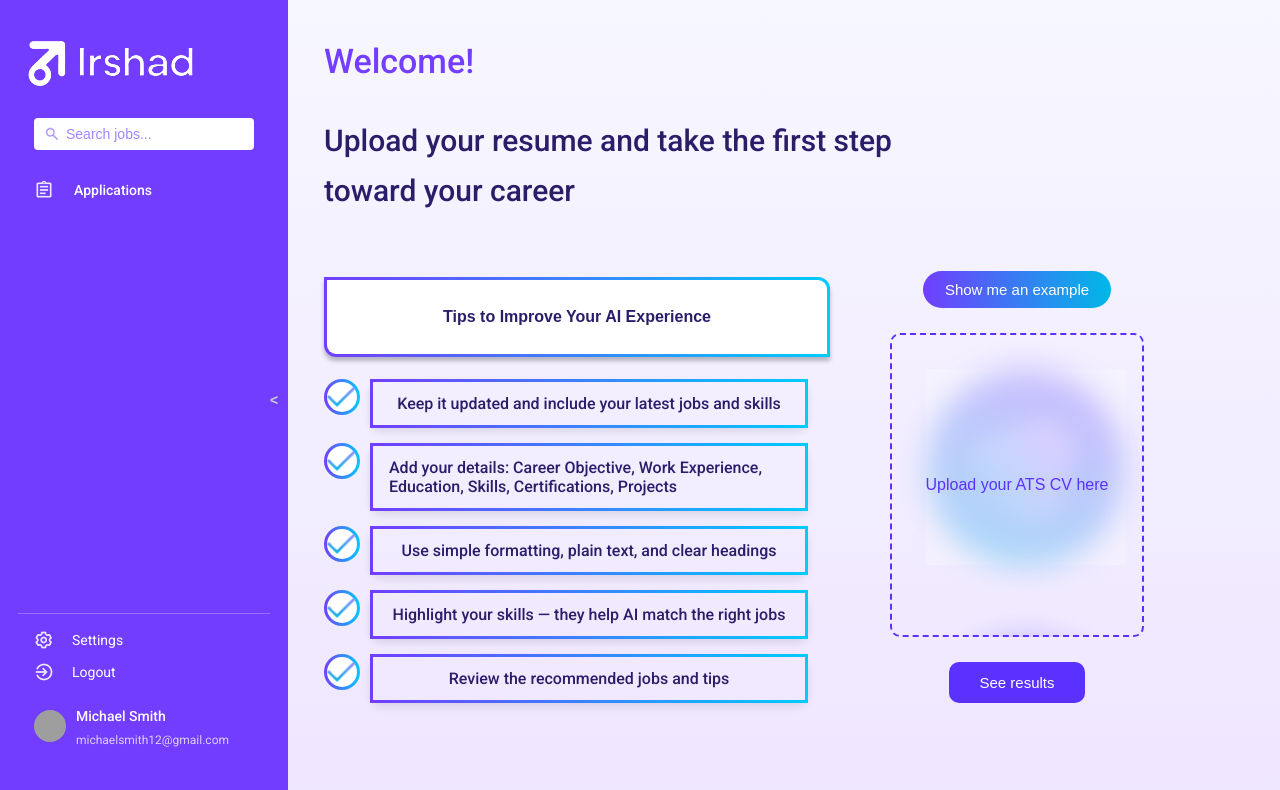
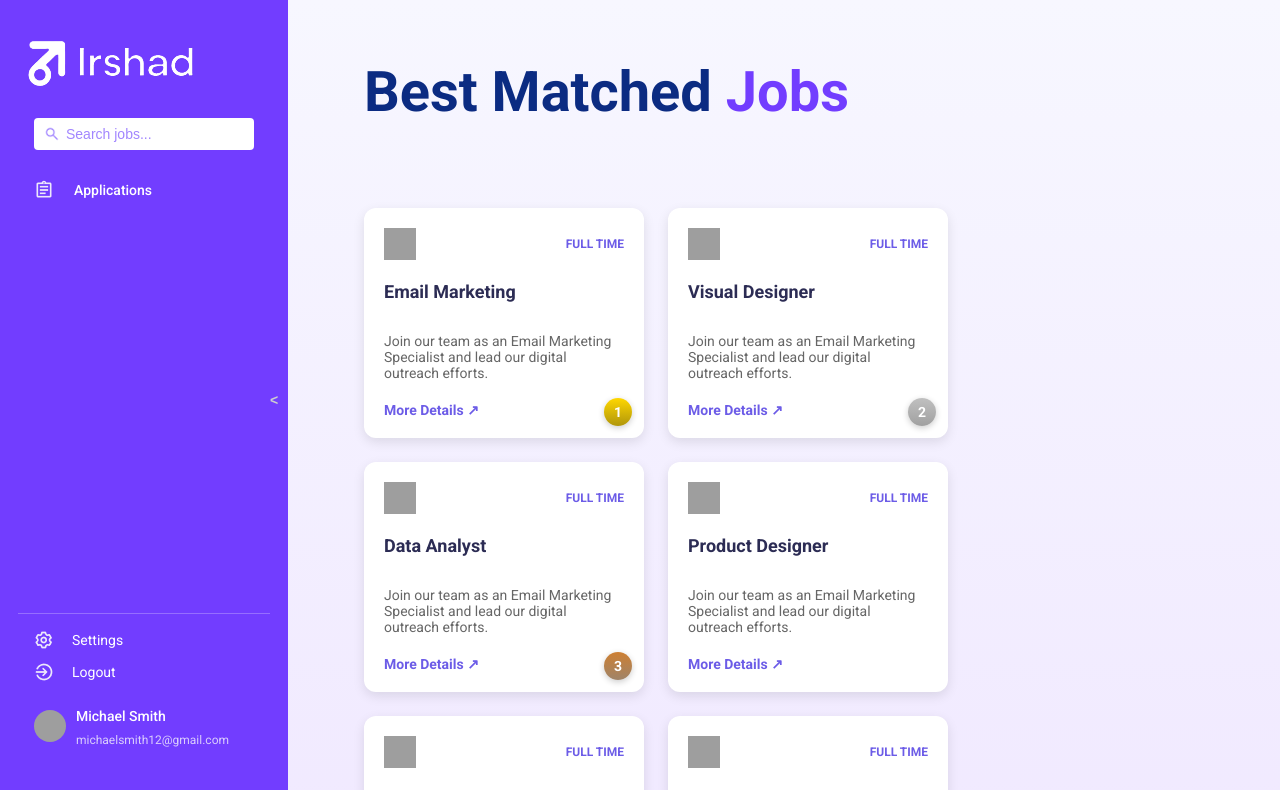
Before and after one commit to MoullaWissam/irshad-project, a React (Create React App) app: page / in a window 1280 px wide. Shown: the top 790 px of the page. Built offline with nearby package versions, Linux system fonts and the light colour scheme; grey boxes are pictures that could not be loaded.

Commit message:
Matches Page for Job Seeker was built

```diff
--- a/src/App.js
+++ b/src/App.js
@@ -3,6 +3,7 @@ import Sidebar from "./Components/SideBar/Sidebar.js";
 import Addjob from "./Company/Company 1/AddJobPage.js";
 import ApplicantsGrid from "./Company/Company 2/ApplicantsGrid.js";
 import UploadResume from "./Job seeker/Main/UploadResume.js";
+import Home from "./Job seeker/Job seeker 2/Home.js";
 
 function App() {
   return (
@@ -16,7 +17,7 @@ function App() {
         }}
       >
         {/* هنا تضع باقي المحتوى (العنوان + بطاقات) */}
-        <UploadResume />
+        <Home />
       </main>
     </div>
   );
--- /dev/null
+++ b/src/Job seeker/Job seeker 2/Home.css
@@ -0,0 +1,26 @@
+/* تنسيق الحاوية الرئيسية للصفحة */
+.home-container {
+  padding: 40px;
+}
+
+/* تنسيق عنوان الصفحة */
+.home-container h2 {
+  font-weight: 600;
+  font-style: normal;
+  font-size: 56px;
+  line-height: 32px;
+  margin: 0 0 100px 0;
+  color: #0b2b82;
+}
+
+/* تلوين كلمة "Jobs" داخل العنوان */
+.home-container h2 span {
+  color: #723dff;
+}
+
+/* شبكة عرض البطاقات */
+.job-grid {
+  display: flex;
+  flex-wrap: wrap;
+  gap: 24px;
+}
--- /dev/null
+++ b/src/Job seeker/Job seeker 2/Home.js
@@ -0,0 +1,81 @@
+/**
+ * Home Page Component
+ * مسؤول عن عرض الوظائف المطابقة للمستخدم مع ترتيبها حسب الرانك
+ */
+
+import React from "react";
+import JobCard from "../../Components/Card/JobCard/JobCard";
+import RankedCardWrapper from "./RankedCardWrapper";
+import "./Home.css";
+
+// قائمة الوظائف (بيانات ثابتة مؤقتًا)
+const jobs = [
+  {
+    title: "Email Marketing",
+    type: "FULL TIME",
+    desc: "Join our team as an Email Marketing Specialist and lead our digital outreach efforts.",
+    icon: "/icons/email.png",
+  },
+  {
+    title: "Visual Designer",
+    type: "FULL TIME",
+    desc: "Join our team as an Email Marketing Specialist and lead our digital outreach efforts.",
+    icon: "/icons/design.png",
+  },
+  {
+    title: "Data Analyst",
+    type: "FULL TIME",
+    desc: "Join our team as an Email Marketing Specialist and lead our digital outreach efforts.",
+    icon: "/icons/data.png",
+  },
+  {
+    title: "Product Designer",
+    type: "FULL TIME",
+    desc: "Join our team as an Email Marketing Specialist and lead our digital outreach efforts.",
+    icon: "/icons/product.png",
+  },
+  {
+    title: "PHP/JS Developer",
+    type: "FULL TIME",
+    desc: "Join our team as an Email Marketing Specialist and lead our digital outreach efforts.",
+    icon: "/icons/code.png",
+  },
+  {
+    title: "Plugin Developer",
+    type: "FULL TIME",
+    desc: "Join our team as an Email Marketing Specialist and lead our digital outreach efforts.",
+    icon: "/icons/plugin.png",
+  },
+];
+
+function Home() {
+  return (
+    <div className="home-container">
+      {/* عنوان الصفحة */}
+      <h2>
+        Best Matched <span>Jobs</span>
+      </h2>
+
+      {/* شبكة عرض الوظائف */}
+      <div className="job-grid">
+        {jobs.map((job, index) => (
+          // تغليف البطاقة بوسام الترتيب حسب الرانك
+          <RankedCardWrapper key={job.id} rank={index + 1}>
+            {/* إضافة class للبطاقة حسب الرانك */}
+            <div className={`job-card-wrapper rank-${index + 1}`}>
+              {/* عرض بطاقة الوظيفة */}
+              <JobCard
+                icon={job.icon}
+                title={job.title}
+                desc={job.desc}
+                type={job.type}
+              />
+            </div>
+          </RankedCardWrapper>
+        ))}
+      </div>
+    </div>
+  );
+}
+
+export default Home;
--- /dev/null
+++ b/src/Job seeker/Job seeker 2/JobList.css
@@ -0,0 +1,17 @@
+.job-list-container {
+  padding: 40px;
+  background: #f7f9fc;
+}
+
+.job-list-title {
+  font-size: 28px;
+  font-weight: bold;
+  color: #2c2c54;
+  margin-bottom: 30px;
+}
+
+.job-grid {
+  display: grid;
+  grid-template-columns: repeat(auto-fill, minmax(280px, 1fr));
+  gap: 24px;
+}
--- /dev/null
+++ b/src/Job seeker/Job seeker 2/RankedCardWrapper.css
@@ -0,0 +1,49 @@
+/* تغليف البطاقة لتحديد موقع الوسام */
+.job-card-wrapper {
+  position: relative;
+  display: inline-block;
+}
+
+/* تفعيل التموضع داخل البطاقة نفسها */
+.job-card-wrapper .job-card {
+  position: relative;
+}
+
+/* تنسيق الوسام للبطاقات ذات الرانك 1، 2، 3 */
+.job-card-wrapper.rank-1 .job-card::after,
+.job-card-wrapper.rank-2 .job-card::after,
+.job-card-wrapper.rank-3 .job-card::after {
+  content: attr(data-rank);
+  position: absolute;
+  bottom: 12px;
+  right: 12px;
+  width: 28px;
+  height: 28px;
+  border-radius: 50%;
+  font-size: 14px;
+  font-weight: bold;
+  color: white;
+  display: flex;
+  align-items: center;
+  justify-content: center;
+  pointer-events: none;
+  box-shadow: 0 2px 6px rgba(0, 0, 0, 0.2);
+}
+
+/* وسام الرانك الأول (ذهبي) */
+.job-card-wrapper.rank-1 .job-card::after {
+  background: linear-gradient(180deg, #ffd700 0%, #b0960b 100%);
+  content: "1";
+}
+
+/* وسام الرانك الثاني (فضي) */
+.job-card-wrapper.rank-2 .job-card::after {
+  background: linear-gradient(180deg, #c0c0c0 0%, #a0a0a0 100%);
+  content: "2";
+}
+
+/* وسام الرانك الثالث (برونزي) */
+.job-card-wrapper.rank-3 .job-card::after {
+  background: linear-gradient(180deg, #cd7f32 0%, #9f8469 100%);
+  content: "3";
+}
--- /dev/null
+++ b/src/Job seeker/Job seeker 2/RankedCardWrapper.js
@@ -0,0 +1,17 @@
+/**
+ * RankedCardWrapper Component
+ * مسؤول عن تغليف بطاقة الوظيفة ضمن حاوية تسمح بإضافة عناصر إضافية مثل وسام الرانك
+ */
+
+import React from "react";
+import "./RankedCardWrapper.css";
+
+function RankedCardWrapper({ children, rank }) {
+  return (
+    <div className="ranked-wrapper">
+      <div className="job-card-container">{children}</div>
+    </div>
+  );
+}
+
+export default RankedCardWrapper;
--- a/src/Job seeker/Main/UploadResume.css
+++ b/src/Job seeker/Main/UploadResume.css
@@ -1,45 +1,43 @@
-/* ===== الحاوية العامة ===== */
+/* =========================================================
+    UploadResume Page Styles
+   ========================================================= */
+
+/* ===== الحاوية العامة (الهيكل الأساسي) ===== */
 .upload-container {
-  /* background: #fff;
-  border-radius: 16px;
-  box-shadow: 0 10px 25px rgba(0, 0, 0, 0.08);
-  padding: 50px 60px;
-  margin: 40px auto; */
+  /* خصائص التخطيط والمسافات العامة */
   width: calc(100% - 280px); /* مراعاة وجود السايد بار */
   max-width: 1100px;
   font-family: "Poppins", sans-serif;
-  /* display: flex; */
+
+  /* تنظيم المكونات الداخلية */
   flex-direction: column;
   align-items: center;
   transition: width 0.3s ease;
 }
 
-/* إذا السايد بار مصغّر */
+/* في حال تصغير السايد بار */
 .sidebar-collapsed .upload-container {
   width: calc(100% - 80px);
 }
 
-/* ===== العنوان العام ===== */
+/* ===== العنوان العام أعلى الصفحة ===== */
 .main-header {
-  /* text-align: center; */
   margin-bottom: 40px;
 }
 
+/* نص الترحيب */
 .welcome-text {
   color: #733eff;
   font-family: Roboto;
   font-weight: 500;
-  font-style: Medium;
   font-size: 34px;
   line-height: 50px;
-  margin: 0px;
+  margin: 0;
 }
 
+/* الجملة التوضيحية تحت العنوان */
 .subtitle {
-  font-size: 18px;
   color: #2b1d6a;
-  /* line-height: 1.5; */
-  /* width: 80%; */
   font-family: Roboto;
   font-weight: 500;
   font-size: 30px;
@@ -47,44 +45,43 @@
   letter-spacing: 0%;
 }
 
-/* ===== الأقسام اليمني واليساري ===== */
+/* ===== تنظيم القسمين (يمين ويسار) ===== */
 .content-sections {
   display: flex;
   justify-content: space-between;
-  align-items: center; /* يجعل القسمين منتصفين بالطول */
+  align-items: center; /* توسيط عمودي */
   gap: 60px;
   width: 100%;
 }
 
-/* ===== القسم الأيسر (النصائح) ===== */
+/* ===== القسم الأيسر: نصائح المستخدم ===== */
 .left-side {
   flex: 1;
 }
 
-/* ===== صندوق النصائح ===== */
+/* ===== صندوق النصائح (العنوان + القائمة) ===== */
 .tips-box {
   margin-top: 20px;
 }
 
+/* عنوان قسم النصائح */
 .tips-box h4 {
   color: #2b1d6a;
   text-align: center;
   align-content: center;
   width: 500px;
   height: 74px;
-  top: 270px;
-  left: 336px;
-  border-top-right-radius: 12px;
-  border-bottom-left-radius: 12px;
-  border-width: 3px;
-  border: 3px solid;
-  --border-angle: 90deg; /* غيّر القيمة لزوايا مختلفة (ex: 135deg, 45deg) */
+  border-radius: 12px;
   border: 3px solid transparent;
+
+  /* إطار متدرج حول العنوان */
+  --border-angle: 90deg;
   background: linear-gradient(#fff, #fff) padding-box,
     linear-gradient(var(--border-angle), #723efe 0%, #00cbff 100%) border-box;
   box-shadow: 0px 4px 4px 0px #00000040;
 }
 
+/* قائمة النصائح */
 .tips-box ul {
   display: flex;
   flex-direction: column;
@@ -92,7 +89,7 @@
   padding: 0;
 }
 
-/* ===== كل نص داخل مستطيل ملوّن بإطار متدرّج ===== */
+/* ===== كل نصيحة ضمن مستطيل بإطار متدرج ===== */
 .tip-card span {
   display: flex;
   justify-content: center;
@@ -101,41 +98,39 @@
   gap: 12px;
   padding: 12px 16px;
   border-radius: 12px;
-  font-size: 15px;
+
+  /* النص */
   color: #2b1d6a;
   font-family: Roboto;
   font-weight: 500;
   font-size: 16px;
+
+  /* المظهر */
   box-shadow: 0 4px 8px rgba(0, 0, 0, 0.1);
   border: 3px solid;
   border-image-source: linear-gradient(90deg, #723efe 0%, #00cbff 100%);
   border-image-slice: 1;
+
+  /* أنيميشن بسيط عند التفاعل */
   transition: transform 0.2s ease, box-shadow 0.2s ease;
 }
 
+/* أيقونة بجانب النص */
 .tip-card img {
   width: 30px;
   height: 30px;
   object-fit: contain;
   margin-right: 10px;
-  /* border: 3px solid;
-  border: 3px solid transparent;
-  background: linear-gradient(#fff, #fff) padding-box,
-    linear-gradient(var(--border-angle), #723efe 0%, #00cbff 100%) border-box; */
-  --border-angle: 90deg; /* غيّر القيمة لزوايا مختلفة (ex: 135deg, 45deg) */
+
+  /* إضافة إطار متدرج حول الأيقونة */
+  --border-angle: 90deg;
   border: 3px solid transparent;
   background: linear-gradient(#fff, #fff) padding-box,
     linear-gradient(var(--border-angle), #723efe 0%, #00cbff 100%) border-box;
   border-radius: 50px;
 }
 
-/* حركة عند المرور */
-/* .tip-card:hover {
-  transform: translateY(-2px);
-  box-shadow: 0 6px 12px rgba(0, 0, 0, 0.12);
-} */
-
-/* ===== القسم الأيمن ===== */
+/* ===== القسم الأيمن: الرفع + الأزرار ===== */
 .right-side {
   flex: 1;
   display: flex;
@@ -143,9 +138,9 @@
   align-items: center;
 }
 
-/* زر المثال */
+/* زر "Show me an example" */
 .example-btn {
-  background: #5b31ff;
+  background: linear-gradient(90deg, #713efe 0%, #00b8e7 100%);
   color: #fff;
   border: none;
   border-radius: 25px;
@@ -154,15 +149,15 @@
   font-size: 15px;
   margin-bottom: 25px;
   transition: 0.3s;
-  background: linear-gradient(90deg, #713efe 0%, #00b8e7 100%);
 }
 
+/* تأثير عند المرور */
 .example-btn:hover {
   transform: translateY(-2px);
   box-shadow: 0 6px 12px rgba(0, 0, 0, 0.12);
 }
 
-/* مستطيل رفع الملف */
+/* ===== مربع رفع الملف ===== */
 .upload-box {
   border: 2px dashed #5b31ff;
   border-radius: 10px;
@@ -176,14 +171,17 @@
   text-align: center;
   margin-bottom: 25px;
   transition: 0.3s;
+
+  /* خلفية مخصصة */
   background: url("/public/bg.png");
 }
 
+/* تأثير عند المرور */
 .upload-box:hover {
   background-color: #fff;
 }
 
-/* زر النتائج */
+/* ===== زر عرض النتائج ===== */
 .see-results-btn {
   background: #5b31ff;
   color: #fff;
@@ -199,8 +197,11 @@
   background: #6a42ff;
 }
 
-/* ===== رسالة الخطأ ===== */
+/* ===== رسالة الخطأ (ErrorMessage) ===== */
 .error-message {
+  position: fixed;
+  bottom: 20px;
+  right: 20px;
   margin-top: 15px;
   background: #ffe5e5;
   color: #b10000;
@@ -213,11 +214,9 @@
   font-weight: 500;
   animation: fadeInError 0.3s ease-in-out;
   box-shadow: 0 2px 8px rgba(255, 0, 0, 0.1);
-  position: fixed;
-  bottom: 20px;
-  right: 20px;
 }
 
+/* أنيميشن ظهور الخطأ */
 @keyframes fadeInError {
   from {
     opacity: 0;
@@ -229,7 +228,7 @@
   }
 }
 
-/* ===== النافذة العائمة ===== */
+/* ===== النافذة العائمة (Popup) ===== */
 .overlay {
   position: fixed;
   top: 0;
@@ -245,6 +244,7 @@
   animation: fadeIn 0.3s ease-in-out forwards;
 }
 
+/* محتوى النافذة */
 .popup {
   background: #ffffff;
   color: #333;
@@ -258,13 +258,13 @@
   transition: opacity 0.25s ease, transform 0.25s ease;
 }
 
-/* عند الإغلاق */
+/* أنيميشن إغلاق النافذة */
 .popup.fade-out {
   opacity: 0;
   transform: scale(0.95);
 }
 
-/* زر الإغلاق */
+/* زر إغلاق النافذة */
 .close-btn {
   position: absolute;
   top: 10px;
@@ -282,7 +282,7 @@
   color: #000;
 }
 
-/* ===== أنيميشن ===== */
+/* ===== أنيميشن عام للظهور ===== */
 @keyframes fadeIn {
   from {
     opacity: 0;
@@ -292,6 +292,7 @@
   }
 }
 
+/* أنيميشن دخول النافذة من الأعلى */
 @keyframes slideIn {
   from {
     opacity: 0;
@@ -303,7 +304,7 @@
   }
 }
 
-/* ===== التصميم المتجاوب ===== */
+/* ===== التصميم المتجاوب (Responsive Design) ===== */
 @media (max-width: 1100px) {
   .upload-container {
     width: calc(100% - 200px);
```
Also changed, not shown: src/Job seeker/Job seeker 2/JobList.js (added, +28 -0 lines).
